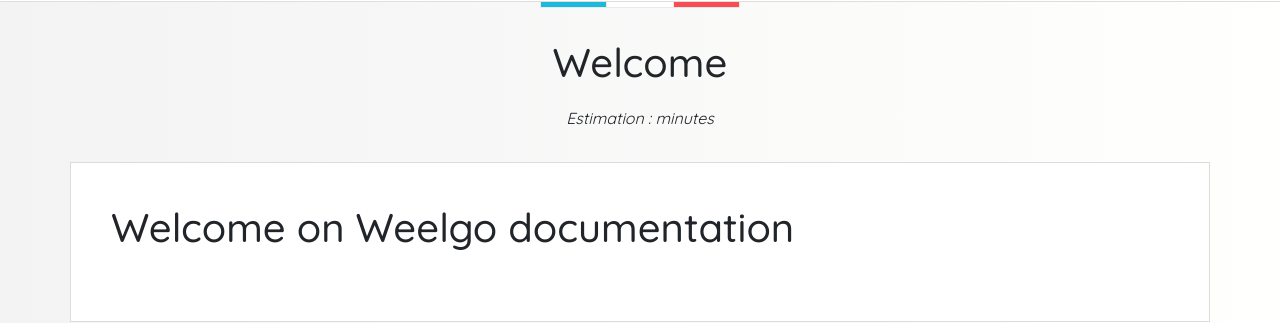
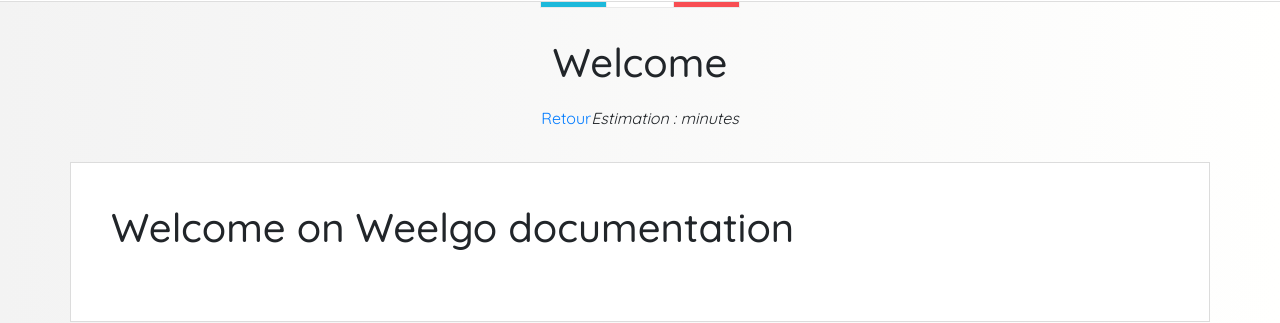
Before and after one commit to Weelgo/weelgo.github.io, a Jekyll site: the page built from index.md, in a window 1280 px wide. Shown: the part 139-462 px from the top of the page. Built offline with Jekyll 4.4.1, drawn with Linux system fonts in a browser that asks for light colours.

Commit message:
Amélioration

```diff
--- a/_layouts/docs_fr.html
+++ b/_layouts/docs_fr.html
@@ -11,7 +11,7 @@
 
 		<div class="container" style="margin-bottom: 32px;">
 		      <h1 id="content" style="text-align: center;">{{ page.title }}</h1>
-		      <div style="font-style: italic;margin-top: 20px;text-align: center;">Estimation : {{ page.readingEstimation }} minutes</div>
+		      <div style="margin-top: 20px;text-align: center;"><a href="../">Retour</a><span style="font-style: italic;">Estimation : {{ page.readingEstimation }} minutes</span></div>
 	    </div>
 
 	<div class="container" style="background-color: white;border: 1px solid #dcdcdc;padding: 40px;">
```
